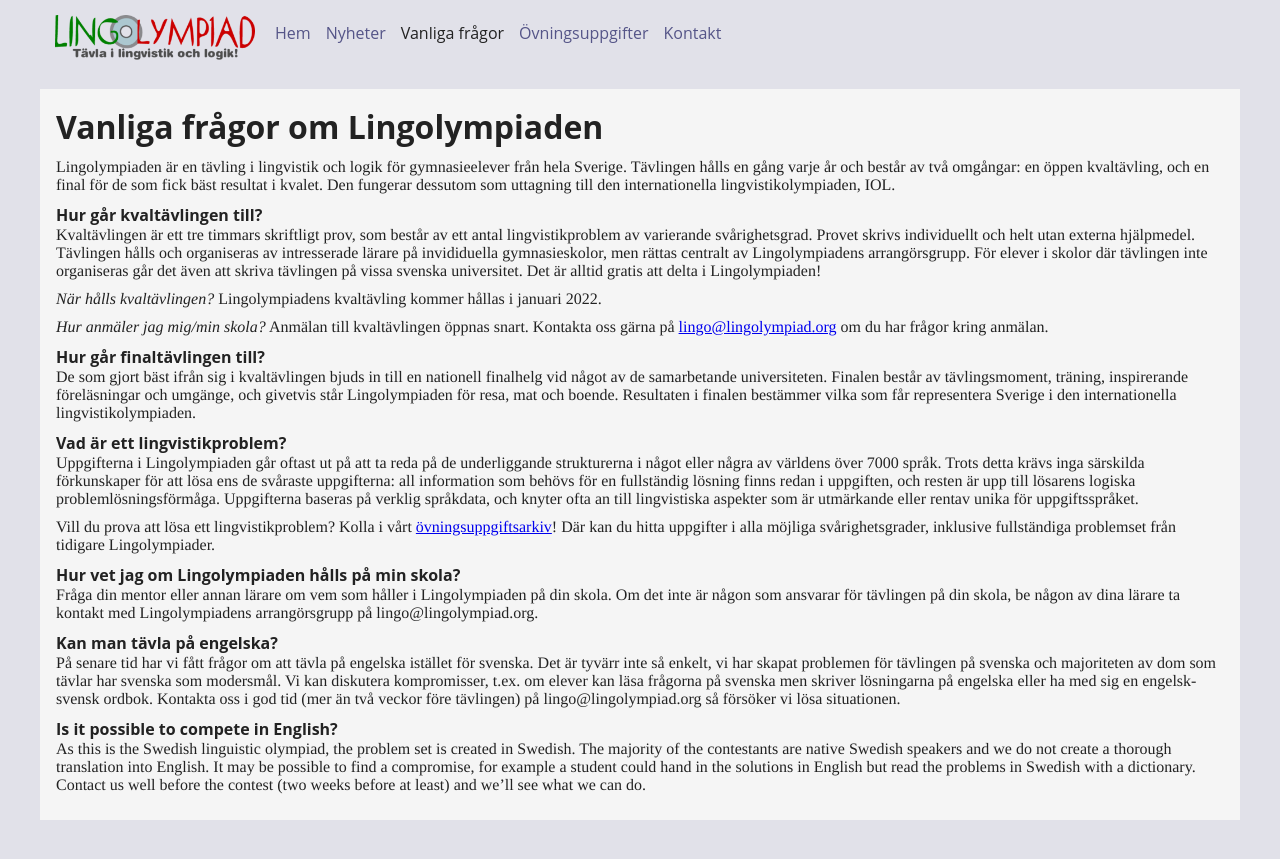
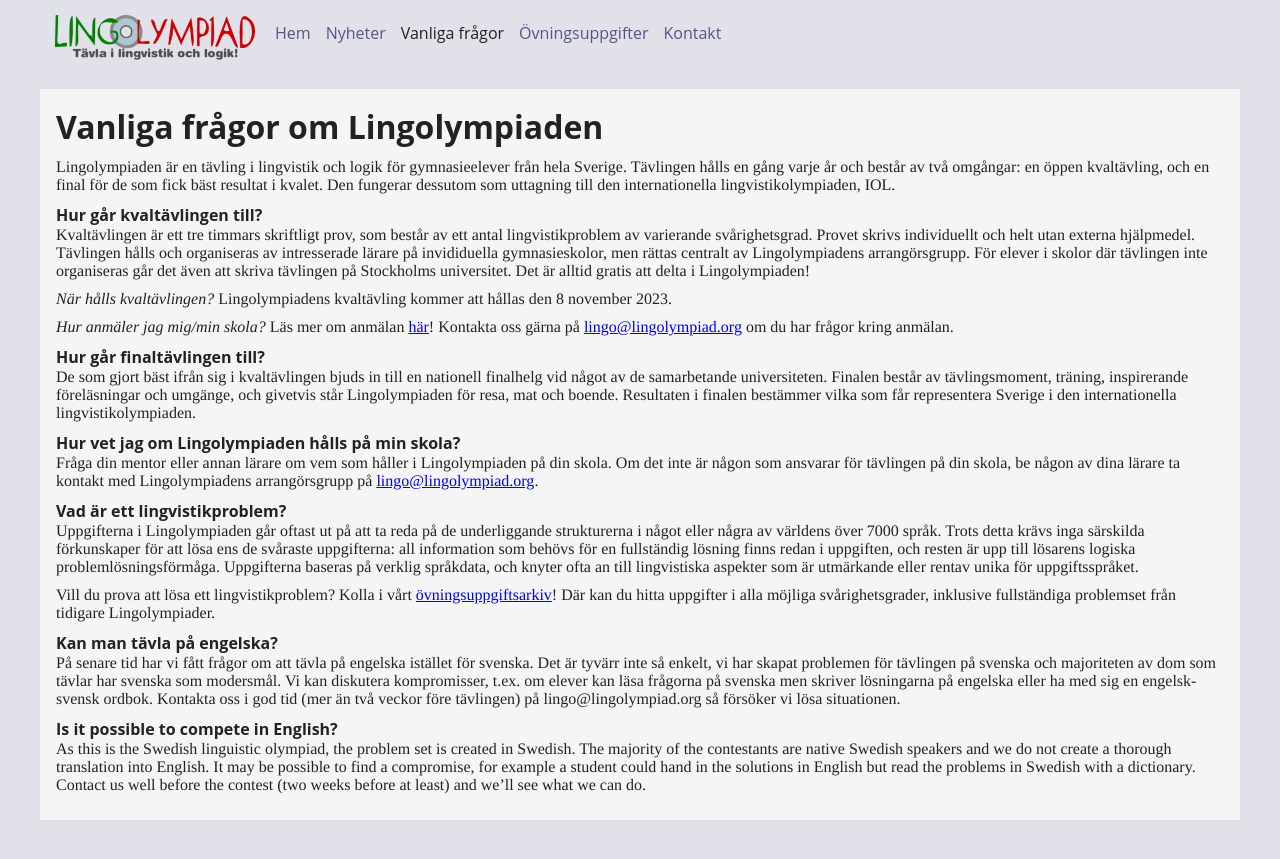
Before and after one commit to lingolympiad/lingolympiad.github.io, a Jekyll site: the page built from faq.md, in a window 1280 px wide. Shown: the top 859 px of the page. Built offline with Jekyll 4.4.1, drawn with Linux system fonts in a browser that asks for light colours.

Commit message:
uppdateringar inför kval 2024

```diff
--- a/faq.md
+++ b/faq.md
@@ -7,23 +7,23 @@
 Lingolympiaden är en tävling i lingvistik och logik för gymnasieelever från hela Sverige. Tävlingen hålls en gång varje år och består av två omgångar: en öppen kvaltävling, och en final för de som fick bäst resultat i kvalet. Den fungerar dessutom som uttagning till den internationella lingvistikolympiaden, IOL.
 
 ## Hur går kvaltävlingen till?
-Kvaltävlingen är ett tre timmars skriftligt prov, som består av ett antal lingvistikproblem av varierande svårighetsgrad. Provet skrivs individuellt och helt utan externa hjälpmedel. Tävlingen hålls och organiseras av intresserade lärare på invididuella gymnasieskolor, men rättas centralt av Lingolympiadens arrangörsgrupp. För elever i skolor där tävlingen inte organiseras går det även att skriva tävlingen på vissa svenska universitet. Det är alltid gratis att delta i Lingolympiaden!
+Kvaltävlingen är ett tre timmars skriftligt prov, som består av ett antal lingvistikproblem av varierande svårighetsgrad. Provet skrivs individuellt och helt utan externa hjälpmedel. Tävlingen hålls och organiseras av intresserade lärare på invididuella gymnasieskolor, men rättas centralt av Lingolympiadens arrangörsgrupp. För elever i skolor där tävlingen inte organiseras går det även att skriva tävlingen på Stockholms universitet. Det är alltid gratis att delta i Lingolympiaden!
 
-*När hålls kvaltävlingen?* Lingolympiadens kvaltävling kommer hållas i januari 2022.
+*När hålls kvaltävlingen?* Lingolympiadens kvaltävling kommer att hållas den 8 november 2023.
 
-*Hur anmäler jag mig/min skola?* Anmälan till kvaltävlingen öppnas snart. Kontakta oss gärna på [lingo@lingolympiad.org](mailto:lingo@lingolympiad.org) om du har frågor kring anmälan.
+*Hur anmäler jag mig/min skola?* Läs mer om anmälan [här]({% post_url 2023-08-24-kval-anmalan %})! Kontakta oss gärna på [lingo@lingolympiad.org](mailto:lingo@lingolympiad.org) om du har frågor kring anmälan.
 
 ## Hur går finaltävlingen till?
 De som gjort bäst ifrån sig i kvaltävlingen bjuds in till en nationell finalhelg vid något av de samarbetande universiteten. Finalen består av tävlingsmoment, träning, inspirerande föreläsningar och umgänge, och givetvis står Lingolympiaden för resa, mat och boende. Resultaten i finalen bestämmer vilka som får representera Sverige i den internationella lingvistikolympiaden.
+
+## Hur vet jag om Lingolympiaden hålls på min skola?
+Fråga din mentor eller annan lärare om vem som håller i Lingolympiaden på din skola. Om det inte är någon som ansvarar för tävlingen på din skola, be någon av dina lärare ta kontakt med Lingolympiadens arrangörsgrupp på [lingo@lingolympiad.org](mailto:lingo@lingolympiad.org).
 
 ## Vad är ett lingvistikproblem?
 Uppgifterna i Lingolympiaden går oftast ut på att ta reda på de underliggande strukturerna i något eller några av världens över 7000 språk. Trots detta krävs inga särskilda förkunskaper för att lösa ens de svåraste uppgifterna: all information som behövs för en fullständig lösning finns redan i uppgiften, och resten är upp till lösarens logiska problemlösningsförmåga. Uppgifterna baseras på verklig språkdata, och knyter ofta an till lingvistiska aspekter som är utmärkande eller rentav unika för uppgiftsspråket.
 
 Vill du prova att lösa ett lingvistikproblem? Kolla i vårt [övningsuppgiftsarkiv](/ovning/)! Där kan du hitta uppgifter i alla möjliga svårighetsgrader, inklusive fullständiga problemset från tidigare Lingolympiader.
 
-## Hur vet jag om Lingolympiaden hålls på min skola?
-Fråga din mentor eller annan lärare om vem som håller i Lingolympiaden på din skola. Om det inte är någon som ansvarar för tävlingen på din skola, be någon av dina lärare ta kontakt med Lingolympiadens arrangörsgrupp på lingo@lingolympiad.org.
-
 ## Kan man tävla på engelska?
 På senare tid har vi fått frågor om att tävla på engelska istället för svenska. Det är tyvärr inte så enkelt, vi har skapat problemen för tävlingen på svenska och majoriteten av dom som tävlar har svenska som modersmål. Vi kan diskutera kompromisser, t.ex. om elever kan läsa frågorna på svenska men skriver lösningarna på engelska eller ha med sig en engelsk-svensk ordbok. Kontakta oss i god tid (mer än två veckor före tävlingen) på lingo@lingolympiad.org så försöker vi lösa situationen.
 
```
